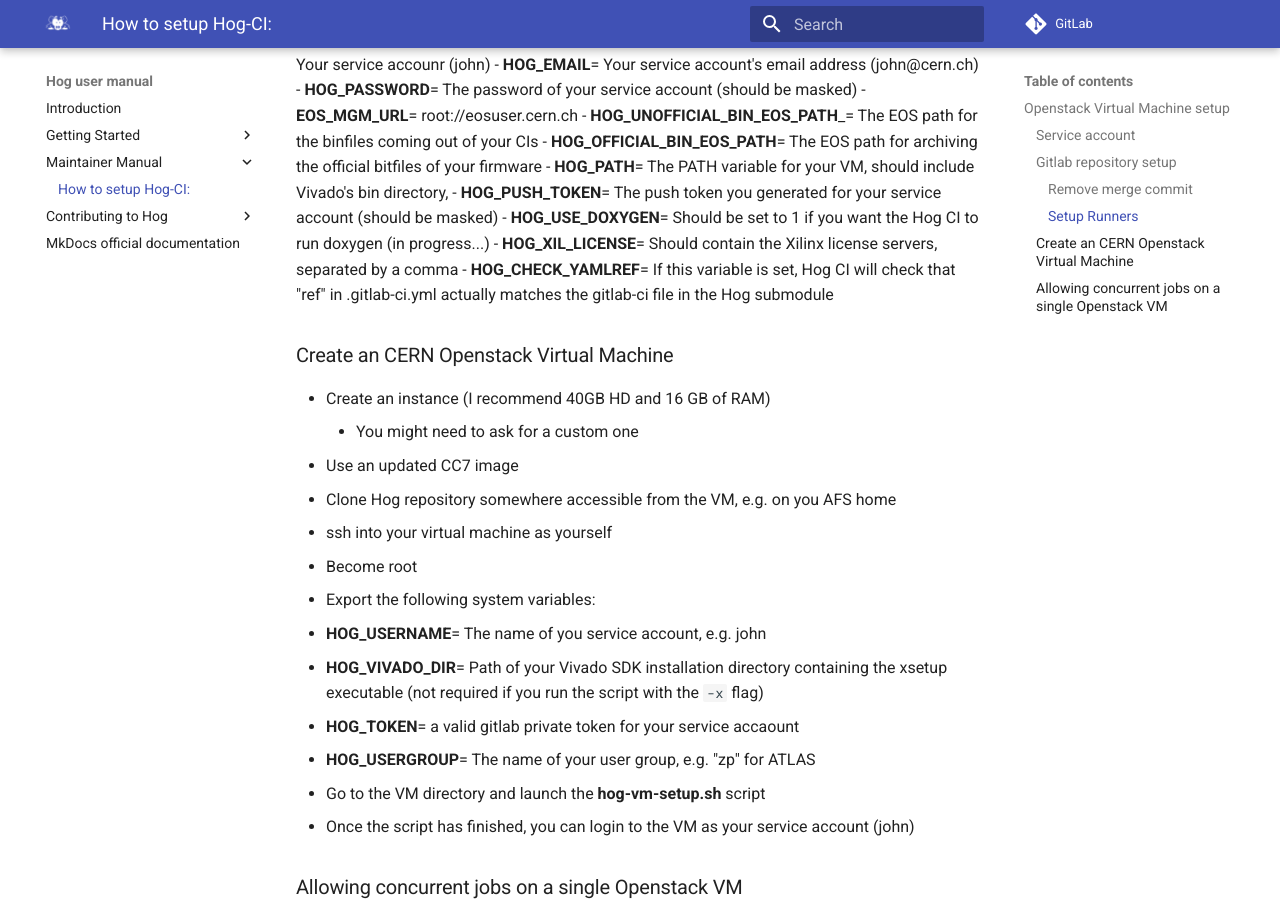
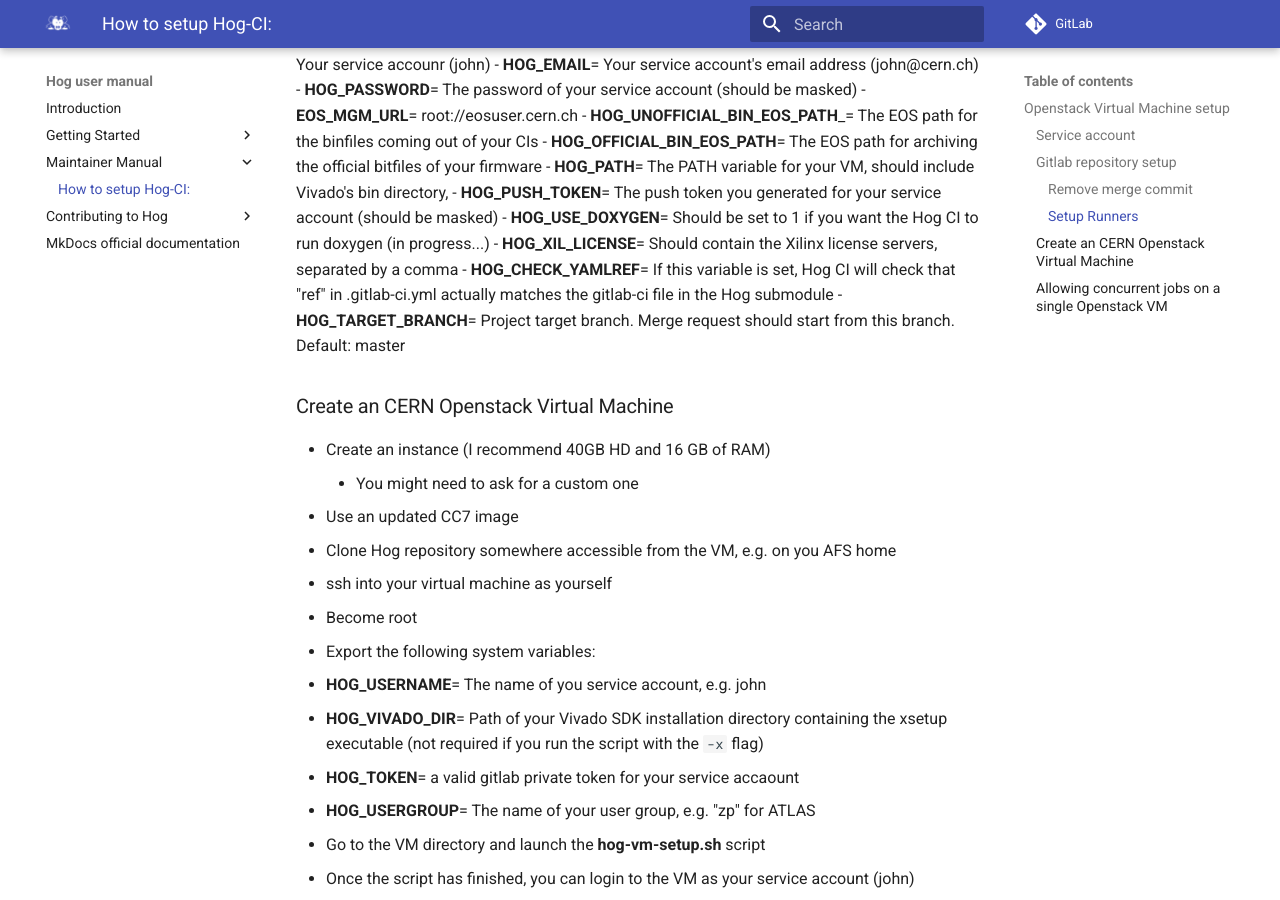
Before and after one commit to Hog-CERN/Hog, an MkDocs documentation site: the page built from docs/02-Maintainer-Manual/01-setup-CI.md, in a window 1280 px wide and 900 px high, scrolled down 1245 px. Built offline with MkDocs 1.6.1 and Material for MkDocs 9.7.7, drawn with Linux system fonts in a browser that asks for light colours.

Commit message:
Added optional branch name

```diff
--- a/docs/02-Maintainer-Manual/01-setup-CI.md
+++ b/docs/02-Maintainer-Manual/01-setup-CI.md
@@ -49,6 +49,7 @@ Now take the following actions:
   - __HOG_USE_DOXYGEN__= Should be set to 1 if you want the Hog CI to run doxygen (in progress...)
   - __HOG_XIL_LICENSE__= Should contain the Xilinx license servers, separated by a comma
   - __HOG_CHECK_YAMLREF__= If this variable is set, Hog CI will check that "ref" in .gitlab-ci.yml actually matches the gitlab-ci file in the Hog submodule
+  - __HOG_TARGET_BRANCH__= Project target branch. Merge request should start from this branch. Default: master
 
 
 ### Create an CERN Openstack Virtual Machine
--- a/gitlab-ci.yml
+++ b/gitlab-ci.yml
@@ -151,10 +151,11 @@ tag_official_version:
     refs:
       - push
       - web
-  except:
+  only:
     variables:
       - $CI_PIPELINE_SOURCE != "push"
-      - $CI_COMMIT_REF_SLUG != "master"
+      - $CI_COMMIT_REF_SLUG == "master" && $HOG_UNOFFICIAL_BIN_EOS_PATH == null
+      - $HOG_UNOFFICIAL_BIN_EOS_PATH != null && $CI_COMMIT_REF_SLUG =~ /$HOG_TARGET_BRANCH/
   tags:
      - hog
   stage: merge
```
